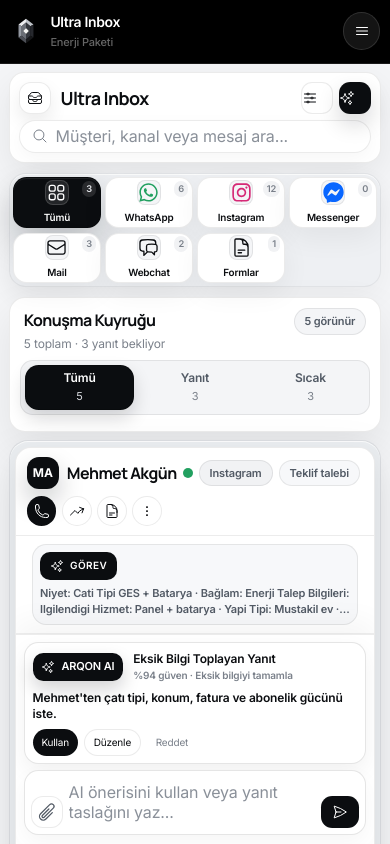
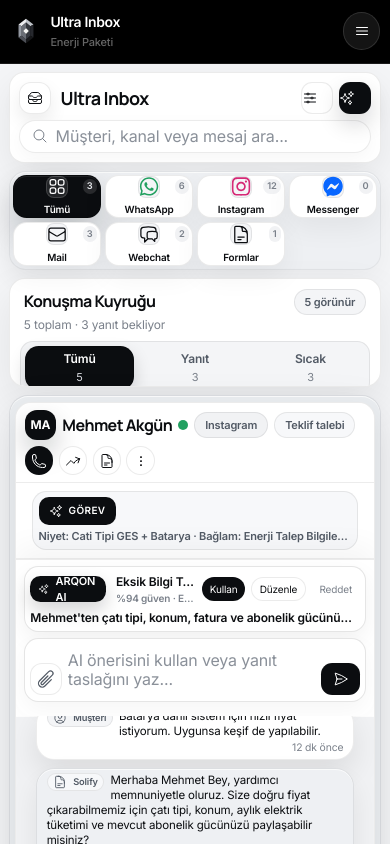
Before and after one commit to ULTRABRT/ultra-crm-panel, a Next.js app: page /inbox in a window 390 px wide. Shown: the top 844 px of the page. Built offline with nearby package versions, Linux system fonts and the light colour scheme.

Commit message:
fix(inbox): polish tablet and mobile responsive flow

```diff
--- a/app/globals.css
+++ b/app/globals.css
@@ -855,7 +855,35 @@
 
 @container (max-width: 47.99rem) {
   .arqon-inbox-workspace-final {
-    gap: 0.62rem;
+    gap: 0.48rem;
+  }
+
+  .arqon-inbox-commandbar-final {
+    padding: 0.65rem 0.7rem;
+  }
+
+  .arqon-inbox-commandrow-final {
+    align-items: center;
+    grid-template-columns: minmax(0, 1fr) auto;
+  }
+
+  .arqon-inbox-commandrow-final > div:first-child {
+    grid-column: 1;
+    min-width: 0;
+  }
+
+  .arqon-inbox-commandrow-final > div:last-child {
+    grid-column: 2;
+    flex-wrap: nowrap;
+  }
+
+  .arqon-inbox-command-search {
+    grid-column: 1 / -1;
+    grid-row: 2;
+  }
+
+  .arqon-inbox-command-search .arqon-search-field {
+    height: 2.18rem;
   }
 
   .arqon-inbox-workbench-final {
@@ -869,12 +897,19 @@
   }
 
   .arqon-inbox-platform-bar-final {
+    gap: 0.24rem;
     grid-template-columns: repeat(4, minmax(0, 1fr));
+    padding: 0.2rem;
+  }
+
+  .arqon-platform-card {
+    height: 3.28rem;
+    padding-inline: 0.48rem;
   }
 
   .arqon-inbox-queue {
     height: auto;
-    max-height: clamp(10.75rem, 22dvh, 13rem);
+    max-height: clamp(8.75rem, 16dvh, 10.25rem);
   }
 
   .arqon-inbox-command-stack {
@@ -884,17 +919,18 @@
 
   .arqon-inbox-conversation {
     height: auto;
-    min-height: clamp(24rem, 50dvh, 29rem);
+    min-height: clamp(21rem, 42dvh, 25rem);
   }
 
   .arqon-message-stage-final {
     order: 4;
-    min-height: clamp(9rem, 23dvh, 14rem);
-    max-height: clamp(9rem, 24dvh, 15rem);
+    min-height: clamp(7.25rem, 16dvh, 10rem);
+    max-height: clamp(8rem, 18dvh, 11rem);
   }
 
   .arqon-reply-command-zone-final {
     order: 3;
+    padding: 0.42rem 0.58rem 0.48rem;
   }
 
   .arqon-inbox-customer-dock-final {
@@ -902,17 +938,22 @@
   }
 
   .arqon-customer-executive-band {
-    gap: 0.5rem;
+    gap: 0.38rem;
     min-height: auto;
   }
 
   .arqon-customer-decision-grid {
+    gap: 0.28rem;
     grid-template-columns:
       minmax(0, 0.74fr)
       minmax(0, 0.9fr)
       minmax(0, 1.18fr);
   }
 
+  .arqon-customer-decision-cell {
+    padding: 0.34rem 0.45rem;
+  }
+
   .arqon-customer-decision-cell--source {
     display: none;
   }
@@ -926,17 +967,17 @@
   .arqon-platform-card {
     align-items: center;
     flex-direction: column;
-    gap: 0.28rem;
-    height: 3.15rem;
+    gap: 0.2rem;
+    height: 2.72rem;
     justify-content: center;
     overflow: hidden;
-    padding: 0.28rem;
+    padding: 0.22rem;
     text-align: center;
   }
 
   .arqon-platform-icon {
-    height: 1.55rem;
-    width: 1.55rem;
+    height: 1.38rem;
+    width: 1.38rem;
     border-radius: 0.5rem;
   }
 
@@ -1011,22 +1052,22 @@
   }
 
   .arqon-inbox-queue {
-    max-height: clamp(8.35rem, 16dvh, 9rem);
+    max-height: clamp(6.8rem, 13dvh, 7.35rem);
   }
 
   .arqon-conversation-command-head {
     min-height: auto;
-    gap: 0.48rem;
-    padding: 0.55rem 0.65rem;
+    gap: 0.38rem;
+    padding: 0.45rem 0.55rem;
   }
 
   .arqon-conversation-command-head > div:first-child {
-    gap: 0.5rem;
+    gap: 0.42rem;
   }
 
   .arqon-conversation-command-head > div:first-child > div:first-child {
-    height: 2rem;
-    width: 2rem;
+    height: 1.9rem;
+    width: 1.9rem;
     border-radius: 0.75rem;
   }
 
@@ -1041,21 +1082,21 @@
   }
 
   .arqon-conversation-command-head button {
-    height: 1.85rem;
-    width: 1.85rem;
+    height: 1.76rem;
+    width: 1.76rem;
     gap: 0;
     padding-inline: 0;
     font-size: 0;
   }
 
   .arqon-inbox-conversation {
-    min-height: 25.5rem;
+    min-height: auto;
   }
 
   .arqon-mission-strip {
-    gap: 0.34rem;
+    gap: 0.26rem;
     grid-template-columns: 1fr;
-    padding: 0.42rem;
+    padding: 0.32rem;
   }
 
   .arqon-mission-status {
@@ -1065,23 +1106,40 @@
   .arqon-memory-context-line {
     display: -webkit-box;
     white-space: normal;
-    -webkit-line-clamp: 2;
+    -webkit-line-clamp: 1;
     -webkit-box-orient: vertical;
     overflow: hidden;
-    line-height: 1rem;
+    line-height: 0.95rem;
   }
 
   .arqon-ai-decision-strip {
-    padding: 0.45rem;
+    padding: 0.36rem;
   }
 
   .arqon-ai-decision-row {
-    gap: 0.42rem;
+    align-items: center;
+    gap: 0.3rem;
+    grid-template-columns: minmax(0, 1fr) auto;
+  }
+
+  .arqon-ai-decision-row > div:first-child {
+    min-width: 0;
+  }
+
+  .arqon-ai-decision-row > div:last-child {
+    grid-column: 2;
+    grid-row: 1;
+    flex-wrap: nowrap;
+    justify-content: flex-end;
+  }
+
+  .arqon-ai-console-copy {
+    grid-column: 1 / -1;
   }
 
   .arqon-ai-console-badge {
-    height: 1.75rem;
-    padding-inline: 0.55rem;
+    height: 1.62rem;
+    padding-inline: 0.5rem;
   }
 
   .arqon-ai-console-copy {
@@ -1092,10 +1150,10 @@
   .arqon-ai-console-copy p {
     display: -webkit-box;
     white-space: normal;
-    -webkit-line-clamp: 2;
+    -webkit-line-clamp: 1;
     -webkit-box-orient: vertical;
     overflow: hidden;
-    line-height: 1rem;
+    line-height: 0.95rem;
   }
 
   .arqon-ai-console-copy > div {
@@ -1103,26 +1161,31 @@
   }
 
   .arqon-ai-decision-strip button {
-    height: 1.7rem;
-    padding-inline: 0.55rem;
+    height: 1.55rem;
+    padding-inline: 0.48rem;
     font-size: 0.625rem;
   }
 
   .arqon-reply-command-zone-final {
-    padding: 0.45rem 0.5rem;
+    padding: 0.34rem 0.45rem 0.52rem;
   }
 
   .arqon-message-bubble-card {
     max-width: 100%;
   }
 
+  .arqon-message-stage-final {
+    min-height: clamp(7rem, 17dvh, 9rem);
+    max-height: clamp(7.5rem, 18dvh, 9.5rem);
+  }
+
   .arqon-inbox-composer-v5 {
     gap: 0.35rem;
   }
 
   .arqon-inbox-composer-v5 textarea {
-    min-height: 2.25rem;
-    line-height: 1.25rem;
+    min-height: 2.12rem;
+    line-height: 1.18rem;
     max-height: 6.5rem;
   }
 
@@ -1156,15 +1219,23 @@
 
   .arqon-customer-decision-grid {
     grid-column: 1 / -1;
-    grid-template-columns: minmax(0, 0.8fr) minmax(0, 1fr);
+    grid-template-columns: repeat(3, minmax(0, 1fr));
   }
 
   .arqon-customer-decision-cell {
-    padding: 0.42rem 0.52rem;
+    padding: 0.34rem 0.42rem;
   }
 
   .arqon-customer-decision-cell--action {
-    grid-column: 1 / -1;
+    grid-column: auto;
+  }
+
+  .arqon-customer-decision-cell p:last-child {
+    display: none;
+  }
+
+  .arqon-customer-identity-block p:nth-of-type(3) {
+    display: none;
   }
 
   .arqon-customer-actions {
```
